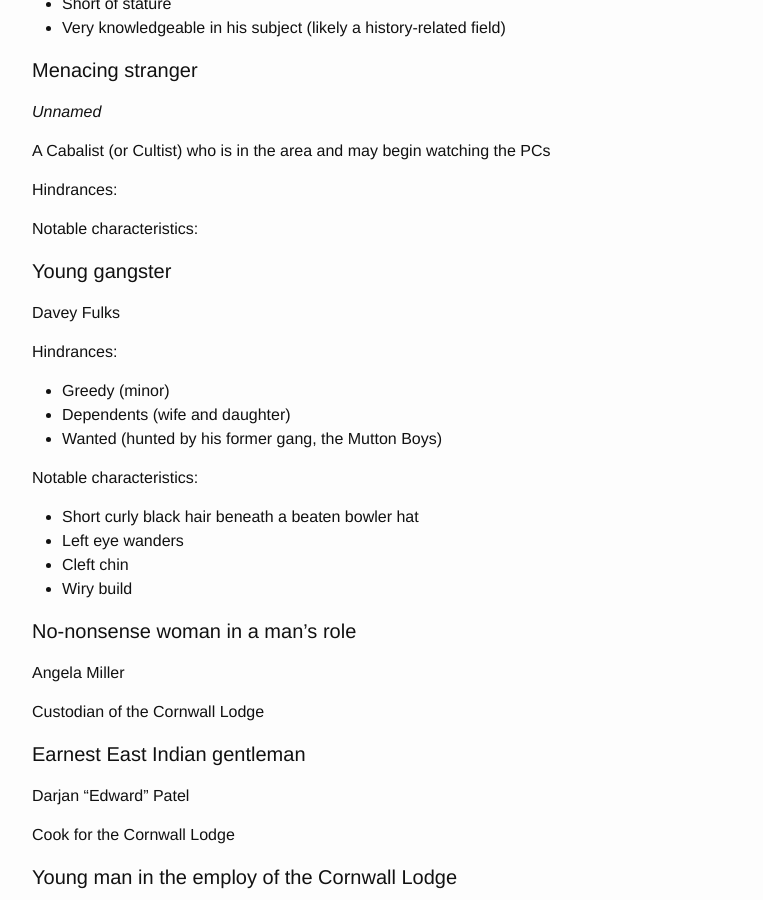
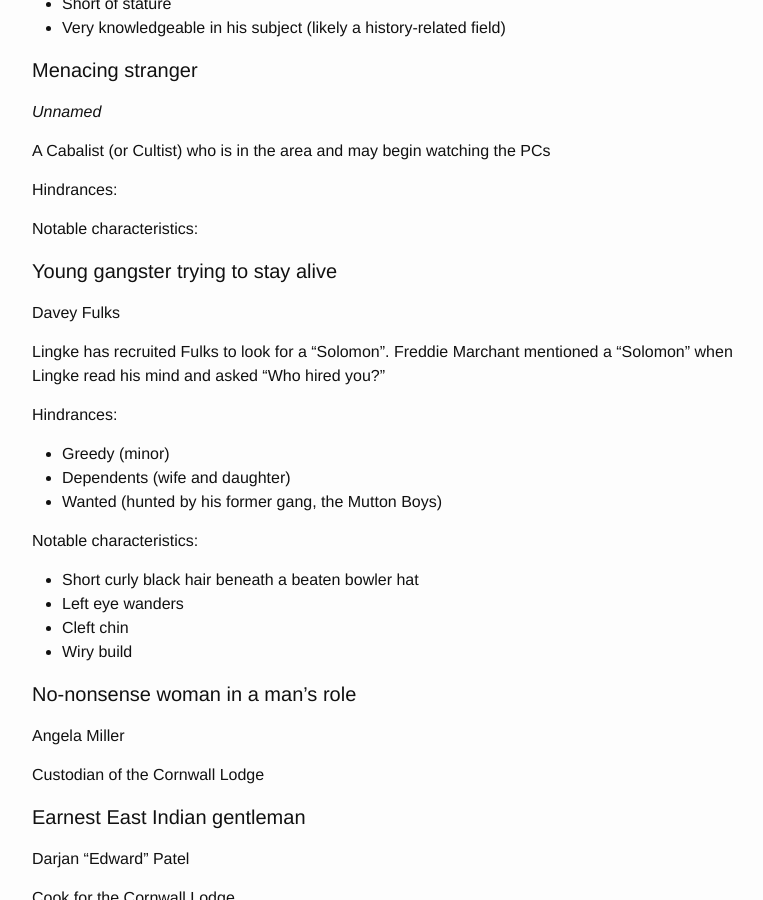
Before and after one commit to achall36/RoxvilleRooster.github.io, a Jekyll site: the page built from rippers-game-planning.md, in a window 1280 px wide and 900 px high, scrolled down 5759 px. Shown: the whole window, without its empty margins (238-1001 px from the left). Built offline with Jekyll 4.4.1, drawn with Linux system fonts in a browser that asks for light colours.

Commit message:
Update rippers-game-planning.md

```diff
--- a/rippers-game-planning.md
+++ b/rippers-game-planning.md
@@ -258,9 +258,13 @@ Hindrances:
 
 Notable characteristics:
 
-#### Young gangster
+#### Young gangster trying to stay alive
 
 Davey Fulks
+
+Lingke has recruited Fulks to look for a "Solomon".
+Freddie Marchant mentioned a "Solomon" when Lingke read his mind and asked "Who hired you?"
+
 
 Hindrances:
 * Greedy (minor)
```
